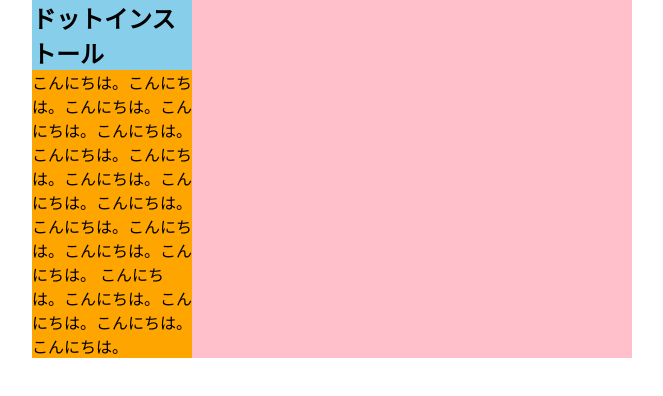
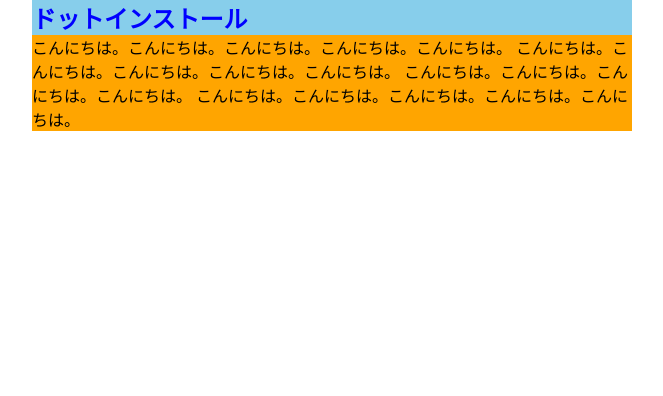
Before and after one commit to umedanaoyuki/MyAdvancedCSS, a plain HTML site: page index.html in a window 1280 px wide. Shown: the whole page, without its empty margins (308-971 px from the left). Drawn offline with Linux system fonts and the light colour scheme.

Commit message:
color picker

```diff
--- a/style.css
+++ b/style.css
@@ -14,15 +14,10 @@ section {
 h1 {
   margin: 0;
   background-color: skyblue;
-  /* width: 500px; */
-  /* width: 6em; */
-  width: 10rem;
+  color: rgb(0 0 255);
 }
 
 p {
   margin: 0;
   background-color: orange;
-  /* width: 50%; */
-  /* width: 6em; */
-  width: 10rem;
 }
```
